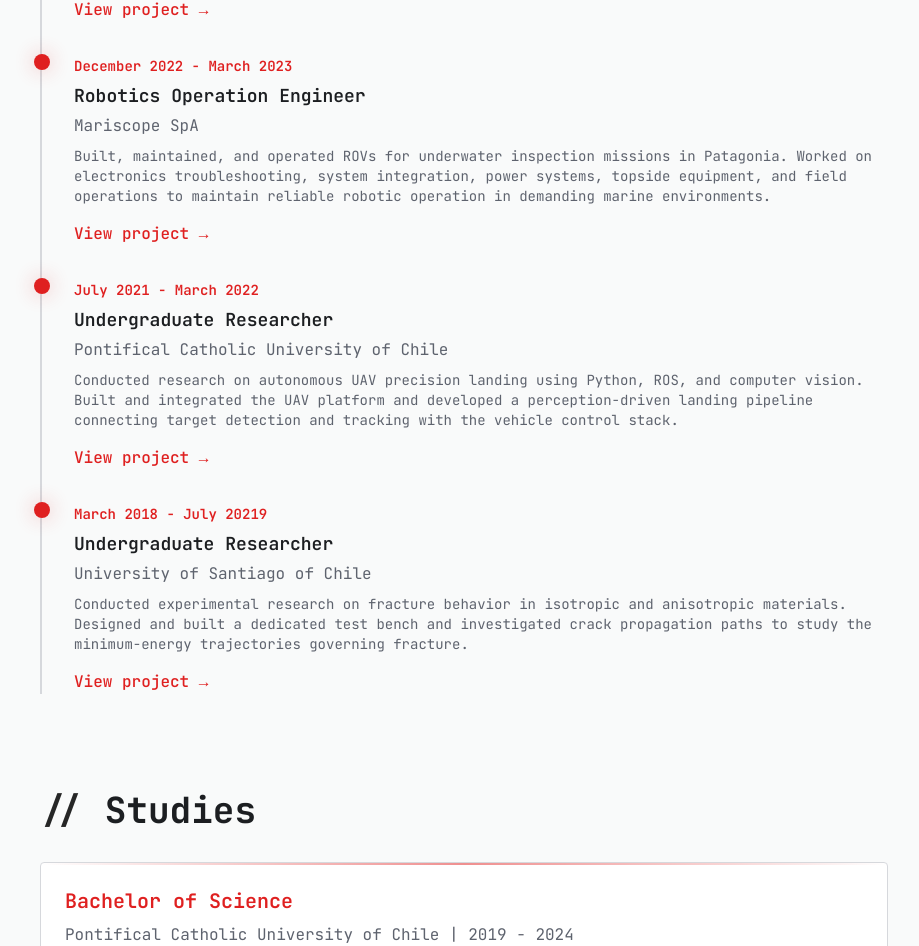
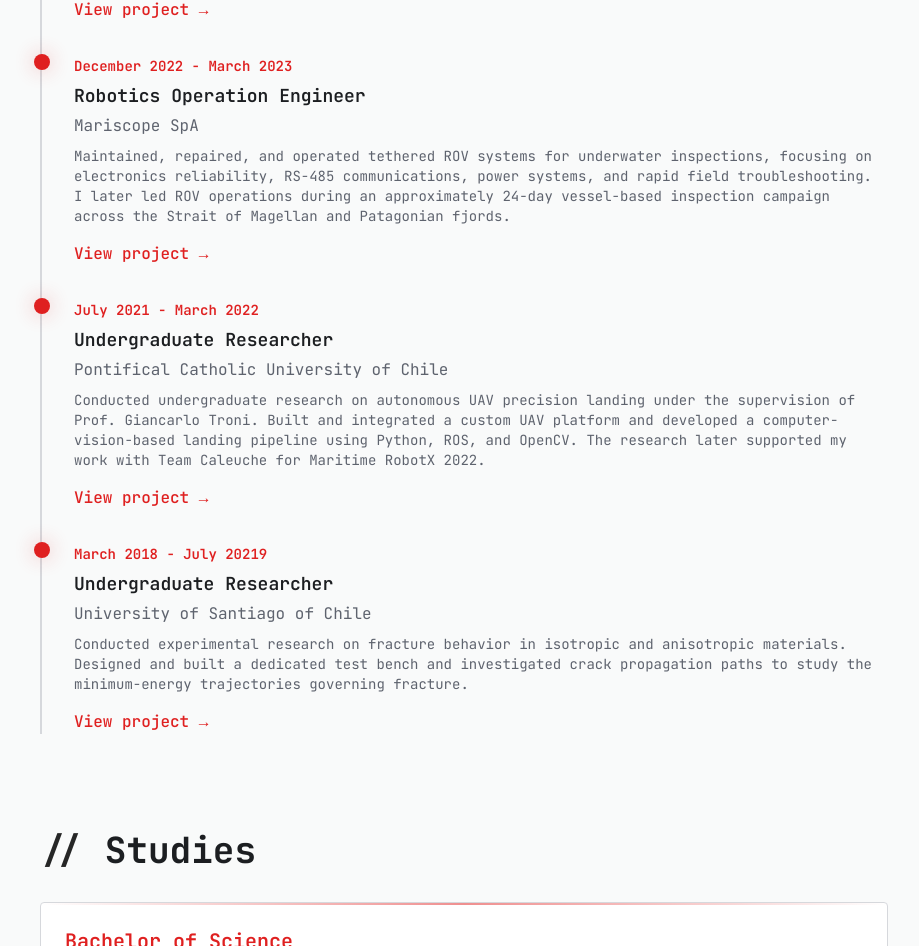
Before and after one commit to mbflores3/mbflores3.github.io, a React (Vite) app: page / in a window 1280 px wide. Shown: the part 2070-3016 px from the top of the page, without its empty margins (176-1095 px from the left). Built offline with nearby package versions, Linux system fonts and the light colour scheme.

Commit message:
Update Index.tsx

```diff
--- a/src/pages/Index.tsx
+++ b/src/pages/Index.tsx
@@ -144,7 +144,7 @@ const Index = () => {
               year="December 2022 - March 2023"
               title="Robotics Operation Engineer"
               organization="Mariscope SpA"
-              description="Built, maintained, and operated ROVs for underwater inspection missions in Patagonia. Worked on electronics troubleshooting, system integration, power systems, topside equipment, and field operations to maintain reliable robotic operation in demanding marine environments."
+              description="Maintained, repaired, and operated tethered ROV systems for underwater inspections, focusing on electronics reliability, RS-485 communications, power systems, and rapid field troubleshooting. I later led ROV operations during an approximately 24-day vessel-based inspection campaign across the Strait of Magellan and Patagonian fjords."
               projectUrl="/projects/mariscope"
             />
 
@@ -152,8 +152,8 @@ const Index = () => {
               year="July 2021 - March 2022"
               title="Undergraduate Researcher"
               organization="Pontifical Catholic University of Chile"
-              description="Conducted research on autonomous UAV precision landing using Python, ROS, and computer vision. Built and integrated the UAV platform and developed a perception-driven landing pipeline connecting target detection and tracking with the vehicle control stack."
-              projectUrl="/projects/ipreuc"
+              description="Conducted undergraduate research on autonomous UAV precision landing under the supervision of Prof. Giancarlo Troni. Built and integrated a custom UAV platform and developed a computer-vision-based landing pipeline using Python, ROS, and OpenCV. The research later supported my work with Team Caleuche for Maritime RobotX 2022."
+              projectUrl="/projects/robotx"
             />
 
             <TimelineItem
```
